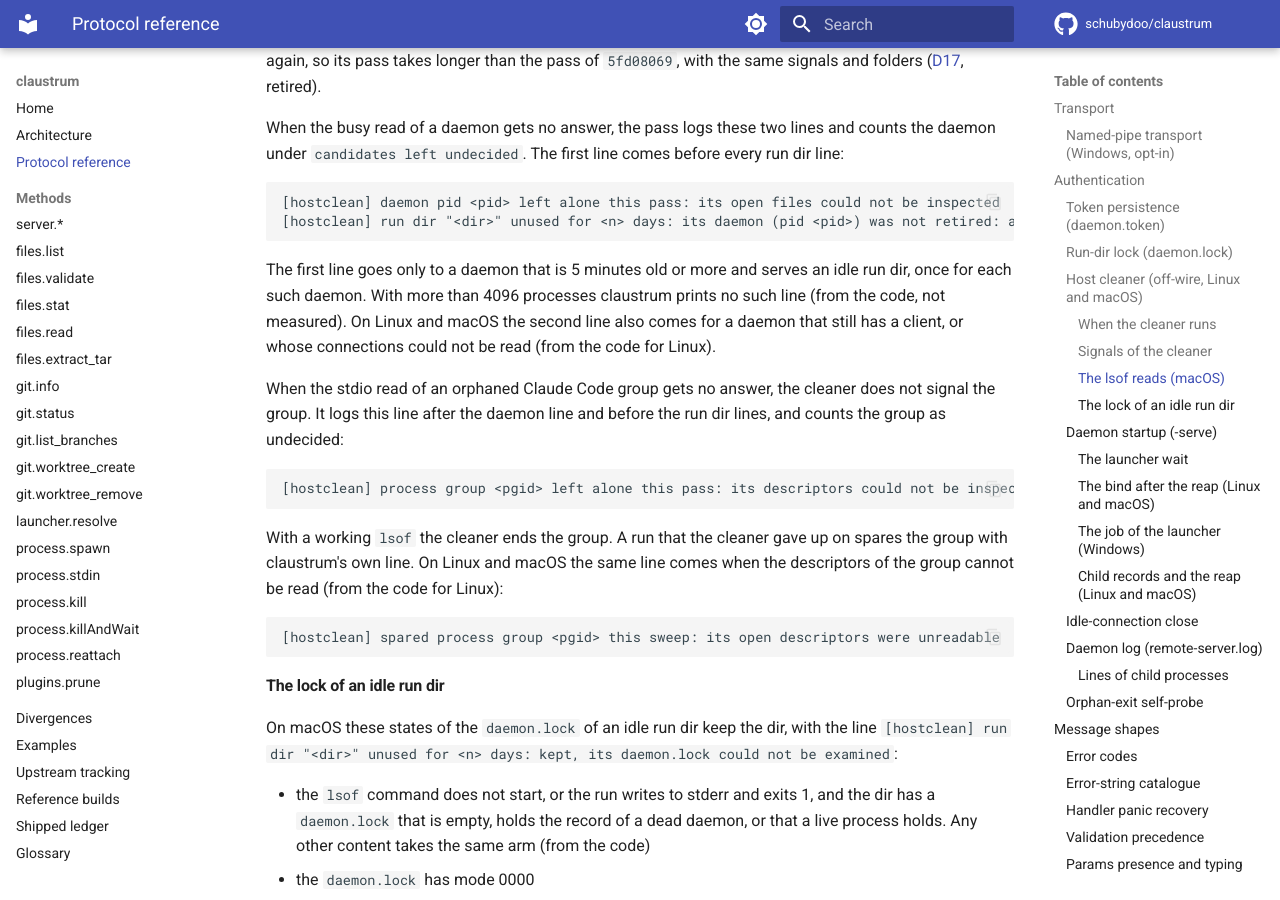
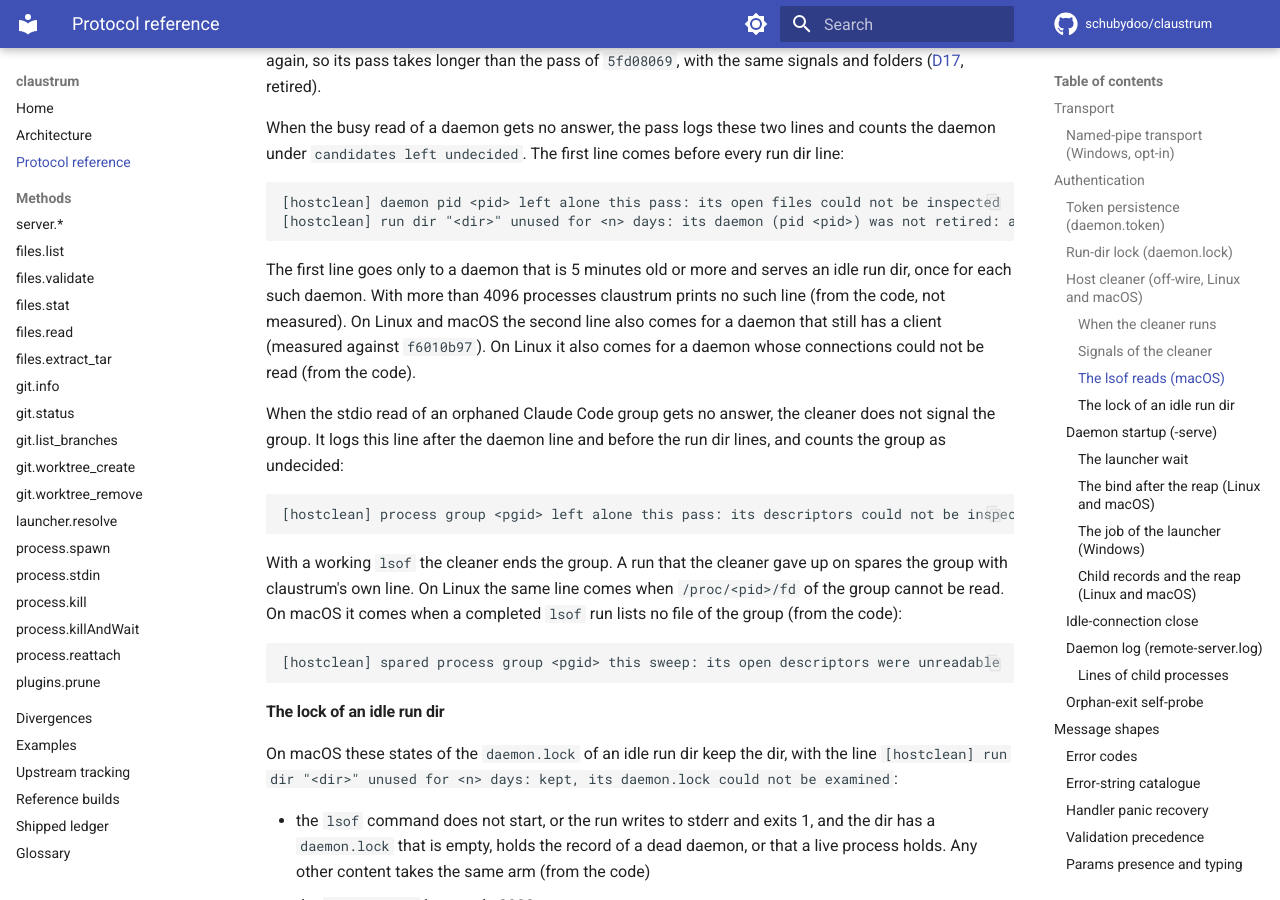
Before and after one commit to schubydoo/claustrum, an MkDocs documentation site: the page built from docs/PROTOCOL.md, in a window 1280 px wide and 900 px high, scrolled down 8003 px. Built offline with MkDocs 1.6.1 and Material for MkDocs 9.7.7, drawn with Linux system fonts in a browser that asks for light colours; comment, search, counter and statistics services are not loaded; some of the changed text lies outside the part shown.

Commit message:
docs: fix the spared line, the client busy line and the pidfd reason of the host cleaner
Co-Authored-By: Claude Opus 5.5 <noreply@anthropic.com>

````diff
--- a/docs/PROTOCOL.md
+++ b/docs/PROTOCOL.md
@@ -345,9 +345,9 @@ gets this line (measured on macOS):
 [hostclean] run dir "<dir>" unused for <n> days: its daemon (pid <pid>) was not retired: it is too young to judge
 ```
 
-On Linux the signal goes through `pidfd_send_signal`, as on the reference. So on
-Linux a pid that changes hands after the last identity test gets no signal (from
-the code). On a Linux kernel without that call claustrum uses `kill` (not
+On Linux the cleaner opens a pid descriptor before its last identity test and
+signals through it with `pidfd_send_signal`, as on the reference. So a pid that
+changes hands after that test gets no signal (from the code). On a Linux kernel without that call claustrum uses `kill` (not
 measured). macOS uses `kill`, and on macOS both cleaners end the same daemons and
 groups and remove the same folders. The signal call of the macOS reference is not
 measured.
@@ -403,8 +403,9 @@ every run dir line:
 The first line goes only to a daemon that is 5 minutes old or more and serves an
 idle run dir, once for each such daemon. With more than 4096 processes claustrum
 prints no such line (from the code, not measured). On Linux and macOS the second
-line also comes for a daemon that still has a client, or whose connections could
-not be read (from the code for Linux).
+line also comes for a daemon that still has a client (measured against
+`f6010b97`). On Linux it also comes for a daemon whose connections could not be
+read (from the code).
 
 When the stdio read of an orphaned Claude Code group gets no answer, the cleaner
 does not signal the group. It logs this line after the daemon line and before the
@@ -415,8 +416,9 @@ run dir lines, and counts the group as undecided:
 ```
 
 With a working `lsof` the cleaner ends the group. A run that the cleaner gave up
-on spares the group with claustrum's own line. On Linux and macOS the same line
-comes when the descriptors of the group cannot be read (from the code for Linux):
+on spares the group with claustrum's own line. On Linux the same line comes when
+`/proc/<pid>/fd` of the group cannot be read. On macOS it comes when a completed
+`lsof` run lists no file of the group (from the code):
 
 ```
 [hostclean] spared process group <pgid> this sweep: its open descriptors were unreadable
````
